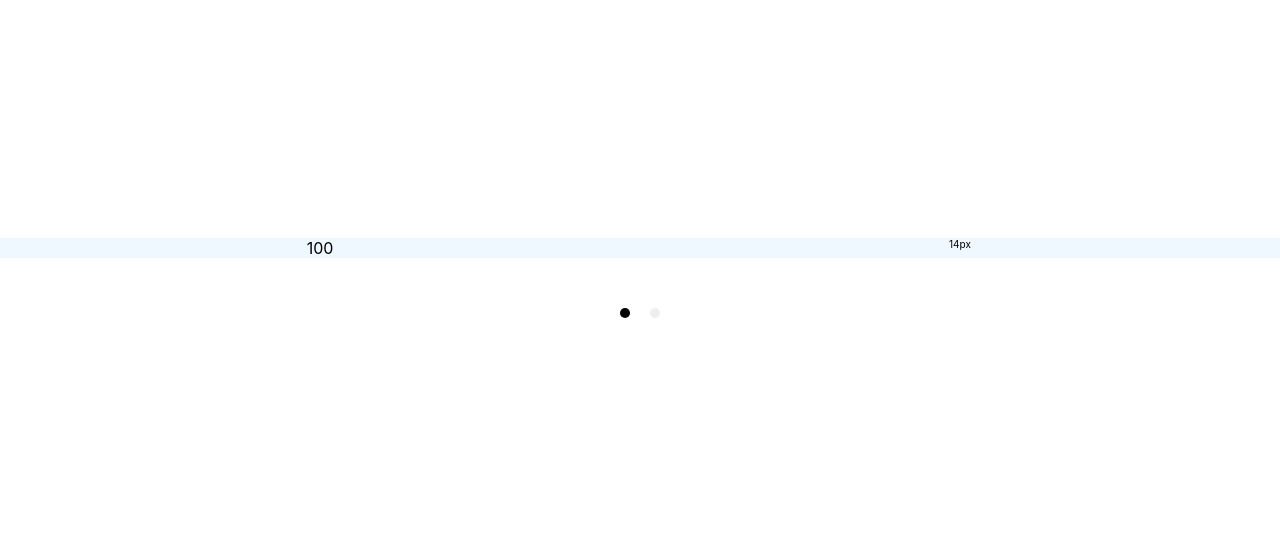
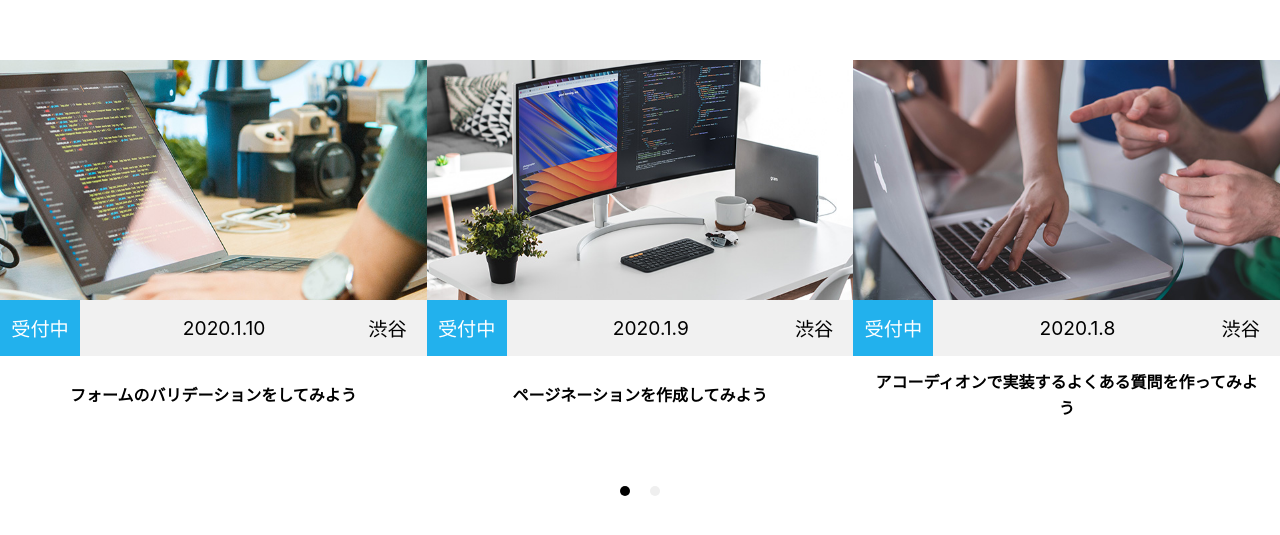
Before and after one commit to kensukegoto/nuxt__libraries, a Nuxt app: page / in a window 1280 px wide. Shown: the part 117-652 px from the top of the page. Built offline with nearby package versions, Linux system fonts and the light colour scheme.

Commit message:
追加：もくもく会のデザインにする

```diff
--- a/components/SlideShow.vue
+++ b/components/SlideShow.vue
@@ -1,24 +1,56 @@
 <template>
-  <carousel :per-page="2" :pagenation-enabled="false" class="slideshow">
+  <carousel
+  :per-page="1"
+  :pagenation-enabled="false"
+  :perPageCustom="[[600, 2], [960, 3]]"
+  class="slideshow">
     <slide :key="0" class="item">
-      <div>
-        100
+      <figure class="item__image">
+        <img src="/image/event_10.jpg" alt="">
+      </figure>
+      <div class="item__meta">
+        <p class="item__meta__state">受付中</p>
+        <p class="item__meta__date"><i class="far fa-calendar"></i>2020.1.10</p>
+        <p class="item__meta__locate"><i class="fas fa-map-marker-alt"></i>渋谷</p>
       </div>
+      <p class="item__title">フォームのバリデーションをしてみよう</p>
+      <a class="item__link"></a>
     </slide>
     <slide :key="1" class="item">
-      <div>
-        <p>14px</p>
+      <figure class="item__image">
+        <img src="/image/event_09.jpg" alt="">
+      </figure>
+      <div class="item__meta">
+        <p class="item__meta__state">受付中</p>
+        <p class="item__meta__date"><i class="far fa-calendar"></i>2020.1.9</p>
+        <p class="item__meta__locate"><i class="fas fa-map-marker-alt"></i>渋谷</p>
       </div>
+      <p class="item__title">ページネーションを作成してみよう</p>
+      <a class="item__link"></a>
     </slide>
     <slide :key="2" class="item">
-      <div>
-        3
+      <figure class="item__image">
+        <img src="/image/event_08.jpg" alt="">
+      </figure>
+      <div class="item__meta">
+        <p class="item__meta__state">受付中</p>
+        <p class="item__meta__date"><i class="far fa-calendar"></i>2020.1.8</p>
+        <p class="item__meta__locate"><i class="fas fa-map-marker-alt"></i>渋谷</p>
       </div>
+      <p class="item__title">アコーディオンで実装するよくある質問を作ってみよう</p>
+      <a class="item__link"></a>
     </slide>
     <slide :key="3" class="item">
-      <div>
-        4
+      <figure class="item__image">
+        <img src="/image/event_07.jpg" alt="">
+      </figure>
+      <div class="item__meta">
+        <p class="item__meta__state">受付中</p>
+        <p class="item__meta__date"><i class="far fa-calendar"></i>2020.1.7</p>
+        <p class="item__meta__locate"><i class="fas fa-map-marker-alt"></i>渋谷</p>
       </div>
+      <p class="item__title">タブとを実装しよう</p>
+      <a class="item__link"></a>
     </slide>
   </carousel>
 </template>
@@ -36,14 +68,78 @@ export default {
 </script>
 
 <style lang="scss" scoped>
+$breakpoints: (
+  's' : 'screen and (max-width: 374px)',
+  'm' : 'screen and (min-width: 560px)',
+  'l' : 'screen and (min-width: 960px)',
+) !default;
+
+@mixin media($breakpoint: l) {
+  @media #{map-get($breakpoints,$breakpoint)}{
+    @content;
+  }
+}
+
 .slideshow {
   width: 100%;
 }
 .item {
+
+  position: relative;
   width: 50%;
-  background: aliceblue;
-  p {
-    font-size: 10px;
+
+  &__meta {
+    display: flex;
+    align-items: center;
+    justify-content: space-between;
+    font-size: 1.2rem;
+    background-color: #f1f1f1;
+    &__state{
+      display: flex;
+      justify-content: center;
+      align-items: center;
+      height: 56px;
+      width: 33.3333%;
+      max-width: 80px;
+      background-color: #22b1ed;
+      color: #fff;
+    }
+    &__locate {
+      padding-right: 20px;
+    }
+    .far,.fas {
+      margin-right: 8px;
+    }
+  }
+
+  &__title{
+    display: flex;
+    justify-content: center;
+    align-items: center;
+    padding: 0 16px;
+    font-weight: bold;
+    line-height: 1.6;
+    background: #fff;
+    height: 80px;
+  }
+
+  &__link {
+    position: absolute;
+    top: 0;
+    left: 0;
+    width: 100%;
+    height: 100%;
+    background-color: #fff;
+    opacity: 0;
+    transition: opacity .2s;
+  }
+  &:hover &__link{
+    opacity: .3;
+  }
+
+  img {
+    max-width: 100%;
+    vertical-align: bottom;
   }
 }
 </style>
```
Also changed, not shown: 1 other file (tests, documents, lock files or other folders).
